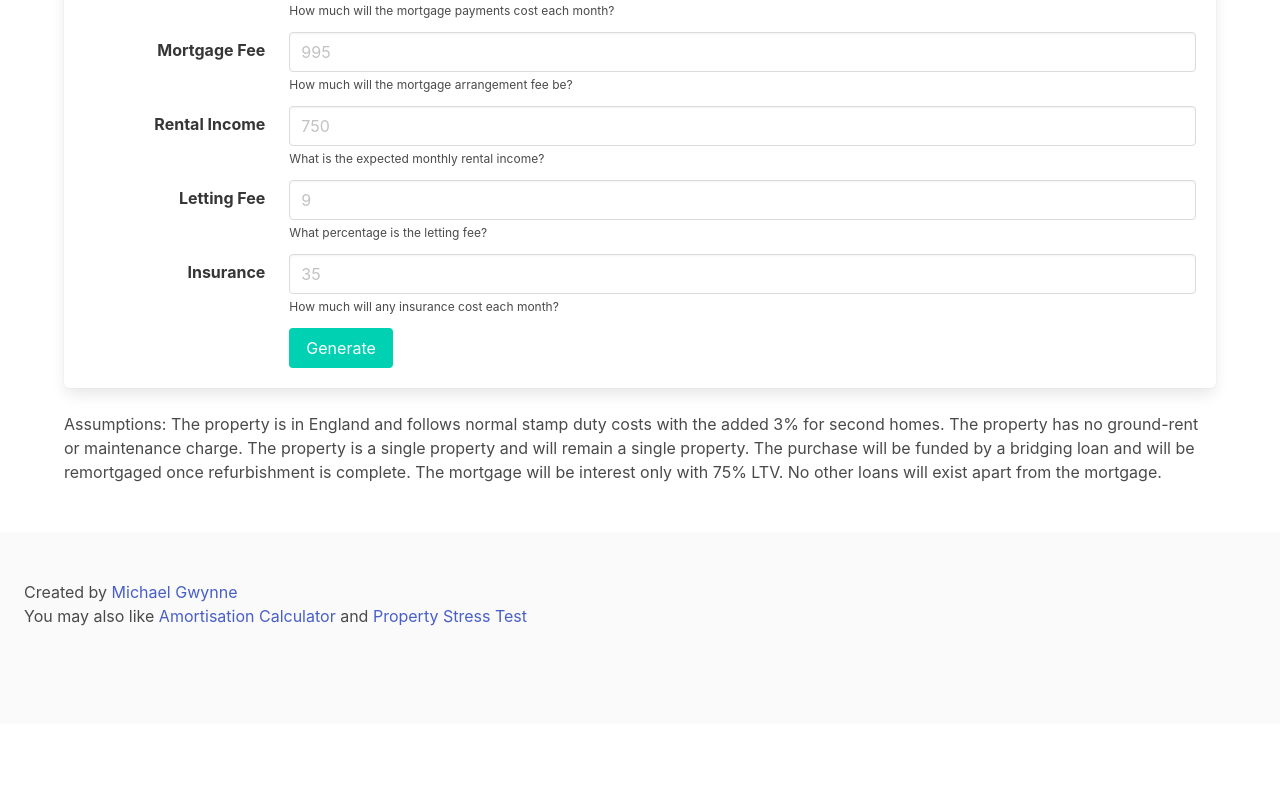
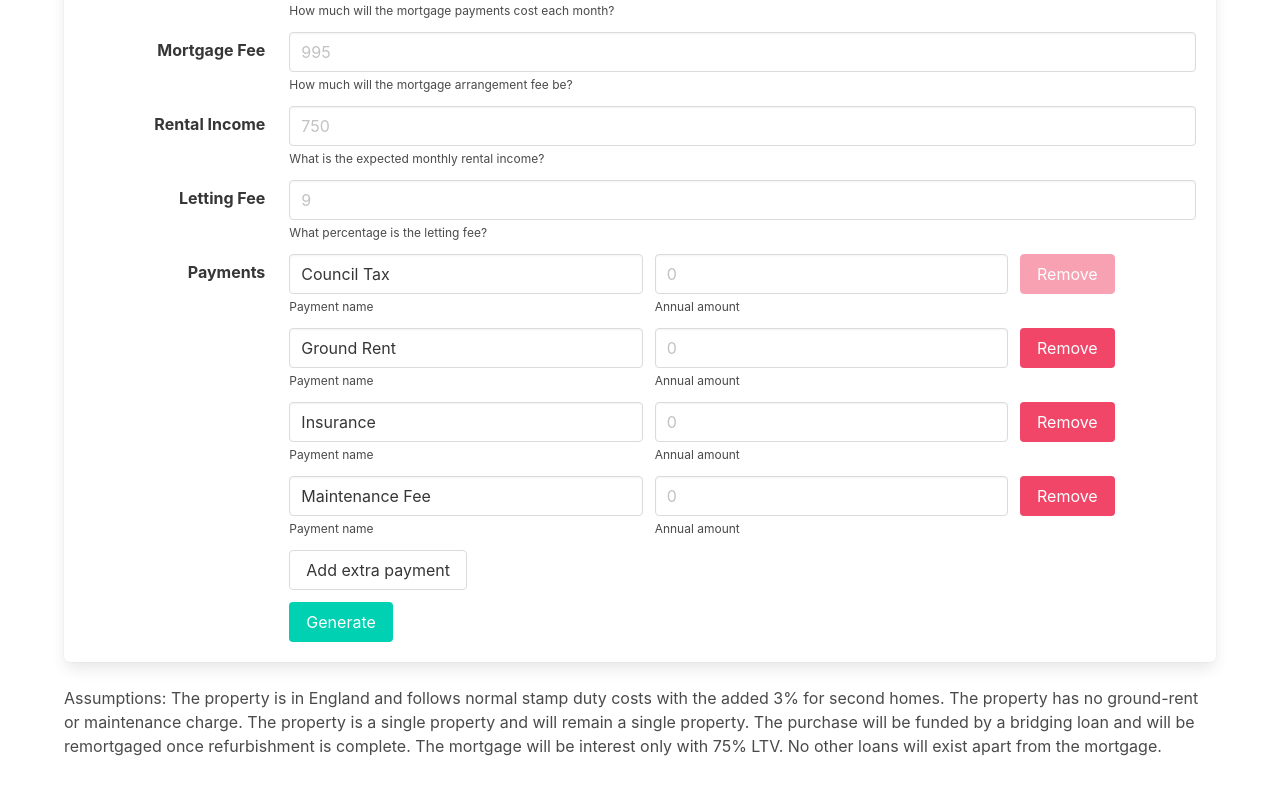
Before and after one commit to votemike/property-investment-calculator, a React (Create React App) app: page / in a window 1280 px wide. Shown: the part 1252-2039 px from the top of the page. Before the commit the page ends 1976 px from the top, so only its background shows below. Built offline with nearby package versions, Linux system fonts and the light colour scheme.

Commit message:
Adding dynamic payments

```diff
--- /dev/null
+++ b/src/components/dynamicInput.js
@@ -0,0 +1,56 @@
+import React from 'react';
+
+const renderLabel = (idx, label) => {
+  if (idx > 0) {
+    return <div className="field-label"></div>
+  }
+
+  return (
+    <div className="field-label is-normal">
+      <label className="label">{label}</label>
+    </div>
+  );
+};
+
+const renderRemoveButton = (idx, handleRemove) => {
+  if (idx > 0) {
+    return <input className="button is-danger" type="button" value="Remove" data-idx={idx} onClick={handleRemove}/>
+  }
+
+  return <input className="button is-danger" type="button" value="Remove" disabled="disabled"/>
+};
+
+const DynamicInput = ({idx, label, object, handleChange, handleRemove, namePlaceHolder, nameHelpText, amountHelpText, prefix}) => {
+  const nameId = `${prefix}-name-${idx}`;
+  const amountId = `${prefix}-amount-${idx}`;
+  return (<div className="field is-horizontal">
+    {renderLabel(idx, label)}
+    <div className="field-body">
+      <div className="field">
+        <div className="control">
+          <input className="input" name={nameId} value={object.name} onChange={handleChange} type="text"
+                 placeholder={namePlaceHolder} id={nameId} data-idx={idx} data-name="name" required/>
+        </div>
+        <p className="help">
+          {nameHelpText}
+        </p>
+      </div>
+      <div className="field">
+        <div className="control">
+          <input className="input" name={amountId} value={object.amount} onChange={handleChange} type="number"
+                 step="any" placeholder="0" id={amountId} data-idx={idx} data-name="amount" required/>
+        </div>
+        <p className="help">
+          {amountHelpText}
+        </p>
+      </div>
+      <div className="field">
+        <div className="control">
+          {renderRemoveButton(idx, handleRemove)}
+        </div>
+      </div>
+    </div>
+  </div>);
+};
+
+export default DynamicInput;
--- a/src/components/feeInput.js
+++ b/src/components/feeInput.js
@@ -1,57 +1,16 @@
 import React from 'react';
-
-const renderLabel = (idx) => {
-  if (idx > 0) {
-    return <div className="field-label"></div>
-  }
-
-  return (
-    <div className="field-label is-normal">
-      <label className="label">Fees</label>
-    </div>
-  );
-};
-
-const renderRemoveButton = (idx, handleRemoveFee) => {
-  if (idx > 0) {
-    return <input className="button is-danger" type="button" value="Remove" data-idx={idx + 1}
-                  onClick={handleRemoveFee}/>
-  }
-
-  return <input className="button is-danger" type="button" value="Remove" disabled="disabled"/>
-};
+import DynamicInput from "./dynamicInput";
 
 const FeeInput = ({idx, fee, handleFeeChange, handleRemoveFee}) => {
-  const nameId = `acquisitionFee-name-${idx + 1}`;
-  const amountId = `acquisitionFee-amount-${idx + 1}`;
-  return (<div className="field is-horizontal" key={`acquisitionFee-${idx + 1}`}>
-    {renderLabel(idx)}
-    <div className="field-body">
-      <div className="field">
-        <div className="control">
-          <input className="input" name={nameId} value={fee.name} onChange={handleFeeChange} type="text"
-                 placeholder="X Fee" id={nameId} data-idx={idx + 1} data-name="name" required/>
-        </div>
-        <p className="help">
-          Fee name
-        </p>
-      </div>
-      <div className="field">
-        <div className="control">
-          <input className="input" name={amountId} value={fee.amount} onChange={handleFeeChange} type="number"
-                 step="any" placeholder="0" id={amountId} data-idx={idx + 1} data-name="amount" required/>
-        </div>
-        <p className="help">
-          Fee amount
-        </p>
-      </div>
-      <div className="field">
-        <div className="control">
-          {renderRemoveButton(idx, handleRemoveFee)}
-        </div>
-      </div>
-    </div>
-  </div>);
+  return <DynamicInput idx={idx}
+                       label="Fees"
+                       object={fee}
+                       handleChange={handleFeeChange}
+                       handleRemove={handleRemoveFee}
+                       namePlaceHolder='X Fee'
+                       nameHelpText='Fee name'
+                       amountHelpText='Fee amount'
+                       prefix='acquisitionFee'/>;
 };
 
 export default FeeInput;
--- a/src/components/form.js
+++ b/src/components/form.js
@@ -1,14 +1,18 @@
 import React from 'react';
 import FeeInput from "./feeInput";
+import PaymentInput from "./paymentInput";
 
 class Form extends React.Component {
   constructor(props) {
     super(props);
     this.state = this.getInitialFormState();
     this.handleAddFee = this.handleAddFee.bind(this);
+    this.handleAddPayment = this.handleAddPayment.bind(this);
     this.handleFeeChange = this.handleFeeChange.bind(this);
     this.handleInputChange = this.handleInputChange.bind(this);
+    this.handlePaymentChange = this.handlePaymentChange.bind(this);
     this.handleRemoveFee = this.handleRemoveFee.bind(this);
+    this.handleRemovePayment = this.handleRemovePayment.bind(this);
     this.handleSubmit = this.handleSubmit.bind(this);
   }
 
@@ -21,17 +25,33 @@ class Form extends React.Component {
       {name: 'Sourcing Fee', amount: ''},
       {name: 'Survey Fee', amount: ''},
     ];
-    return {name: '', price: '', acquisitionFees: defaultAcquisitionFees, refurbCost: '', refurbLoanCosts: '', estimatedFinalValue: '', loanCosts: '', mortgageFee: '', rentalIncome: '', lettingFee: '', insurance: ''};
+    const defaultAnnualPayments = [
+      {name: 'Council Tax', amount: ''},
+      {name: 'Ground Rent', amount: ''},
+      {name: 'Insurance', amount: ''},
+      {name: 'Maintenance Fee', amount: ''},
+    ];
+    return {name: '', price: '', acquisitionFees: defaultAcquisitionFees, refurbCost: '', refurbLoanCosts: '', estimatedFinalValue: '', loanCosts: '', mortgageFee: '', rentalIncome: '', lettingFee: '', annualPayments: defaultAnnualPayments};
   }
 
   handleAddFee() {
     this.setState({'acquisitionFees': [...this.state.acquisitionFees, {name: '', amount: ''}]});
   }
 
+  handleAddPayment() {
+    this.setState({'annualPayments': [...this.state.annualPayments, {name: '', amount: ''}]});
+  }
+
   handleFeeChange(event) {
     const updatedFees = [...this.state.acquisitionFees];
     updatedFees[event.target.dataset.idx][event.target.dataset.name] = event.target.value;
     this.setState({'acquisitionFees': updatedFees});
+  };
+
+  handlePaymentChange(event) {
+    const updatedPayments = [...this.state.annualPayments];
+    updatedPayments[event.target.dataset.idx][event.target.dataset.name] = event.target.value;
+    this.setState({'annualPayments': updatedPayments});
   };
 
   handleInputChange(event) {
@@ -46,6 +66,12 @@ class Form extends React.Component {
     const updatedFees = [...this.state.acquisitionFees];
     updatedFees.splice(event.target.dataset.idx, 1);
     this.setState({'acquisitionFees': updatedFees});
+  }
+
+  handleRemovePayment(event) {
+    const updatedPayments = [...this.state.annualPayments];
+    updatedPayments.splice(event.target.dataset.idx, 1);
+    this.setState({'annualPayments': updatedPayments});
   }
 
   handleSubmit(event) {
@@ -90,7 +116,7 @@ class Form extends React.Component {
             </div>
           </div>
           {this.state.acquisitionFees.map((fee, idx) => {
-            return <FeeInput idx={idx} fee={fee} handleFeeChange={this.handleFeeChange} handleRemoveFee={this.handleRemoveFee}/>
+            return <FeeInput idx={idx} fee={fee} handleFeeChange={this.handleFeeChange} handleRemoveFee={this.handleRemoveFee} key={`acquisitionFee-${idx}`}/>
           })}
           <div className="field is-horizontal">
             <div className="field-label">
@@ -215,18 +241,22 @@ class Form extends React.Component {
               </div>
             </div>
           </div>
+          {this.state.annualPayments.map((payment, idx) => {
+            return <PaymentInput idx={idx} payment={payment} handlePaymentChange={this.handlePaymentChange} handleRemovePayment={this.handleRemovePayment}  key={`annualPayment-${idx}`}/>
+          })}
           <div className="field is-horizontal">
-            <div className="field-label is-normal">
-              <label className="label">Insurance</label>
+            <div className="field-label">
             </div>
             <div className="field-body">
               <div className="field">
                 <div className="control">
-                  <input className="input" name="insurance" value={this.state.insurance} onChange={this.handleInputChange} type="number" step="any" placeholder="35" id="insurance" required/>
+                  <input
+                    className="button"
+                    type="button"
+                    value="Add extra payment"
+                    onClick={this.handleAddPayment}
+                  />
                 </div>
-                <p className="help">
-                  How much will any insurance cost each month?
-                </p>
               </div>
             </div>
           </div>
--- /dev/null
+++ b/src/components/paymentInput.js
@@ -0,0 +1,16 @@
+import React from 'react';
+import DynamicInput from "./dynamicInput";
+
+const PaymentInput = ({idx, payment, handlePaymentChange, handleRemovePayment}) => {
+  return <DynamicInput idx={idx}
+                       label="Payments"
+                       object={payment}
+                       handleChange={handlePaymentChange}
+                       handleRemove={handleRemovePayment}
+                       namePlaceHolder='X Payment'
+                       nameHelpText='Payment name'
+                       amountHelpText='Annual amount'
+                       prefix='annualPayment'/>;
+};
+
+export default PaymentInput;
--- a/src/components/results.js
+++ b/src/components/results.js
@@ -17,9 +17,11 @@ const Results = ({formData}) => {
   const rate = (parseFloat(formData.loanCosts) * 12 * 100) / mortgageAmount;
   const mortgageFee = new Fee(parseFloat(formData.mortgageFee));
   const mortgage = new Finance(mortgageAmount, false, 0, rate, [mortgageFee]);
-  const insurance = new Payment(parseFloat(formData.insurance), 'monthly');
+  const payments = formData.annualPayments.map((object) => {
+    return new Payment(parseFloat(object.amount), 'yearly');
+  });
   const rental = new Rental(parseFloat(formData.rentalIncome), parseFloat(formData.lettingFee));
-  const property = new Property(formData.name, [mortgage], [insurance], [rental]);
+  const property = new Property(formData.name, [mortgage], payments, [rental]);
   const requiredMoney = sale.calculateTotalCosts() + parseFloat(formData.refurbCost) + parseFloat(formData.refurbLoanCosts) + mortgage.totalOneOffCosts;
   const moneyLeftIn = requiredMoney-mortgageAmount;
   const monthlyProfit = property.calculateMonthlyProfit();
```
